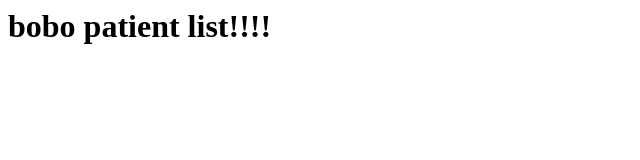
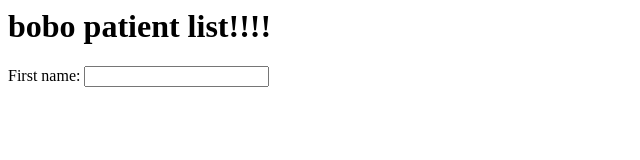
Before and after one commit to Bezrayy/acupuncture, a plain HTML site: page index.html in a window 1280 px wide. Shown: the whole page, without its empty margins (0-640 px from the left). Drawn offline with Linux system fonts and the light colour scheme.

Commit message:
Update index.html

```diff
--- a/index.html
+++ b/index.html
@@ -1 +1,3 @@
 <h1>bobo patient list!!!!</h1>
+ <label for="fname">First name:</label>
+<input type="text" id="fname" name="fname">
```
